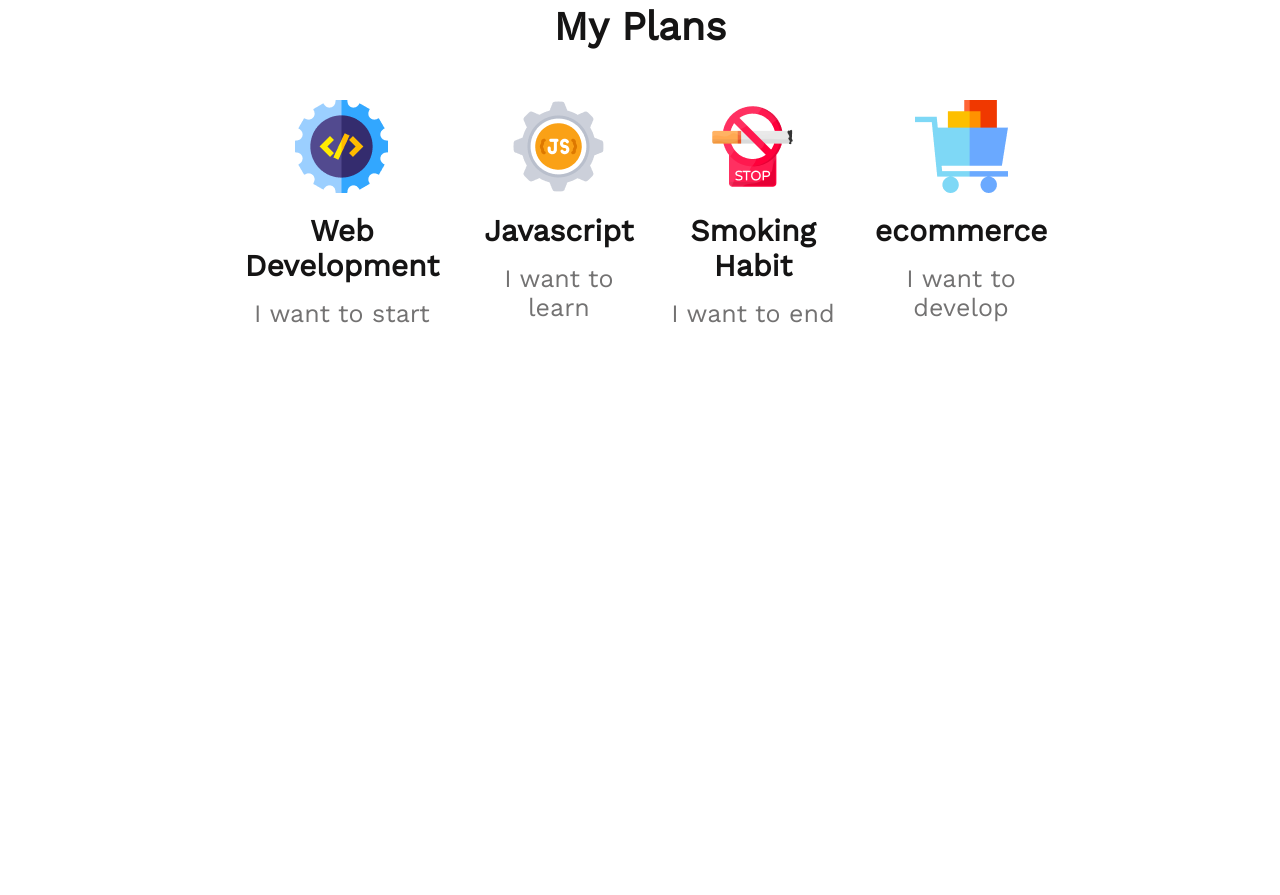
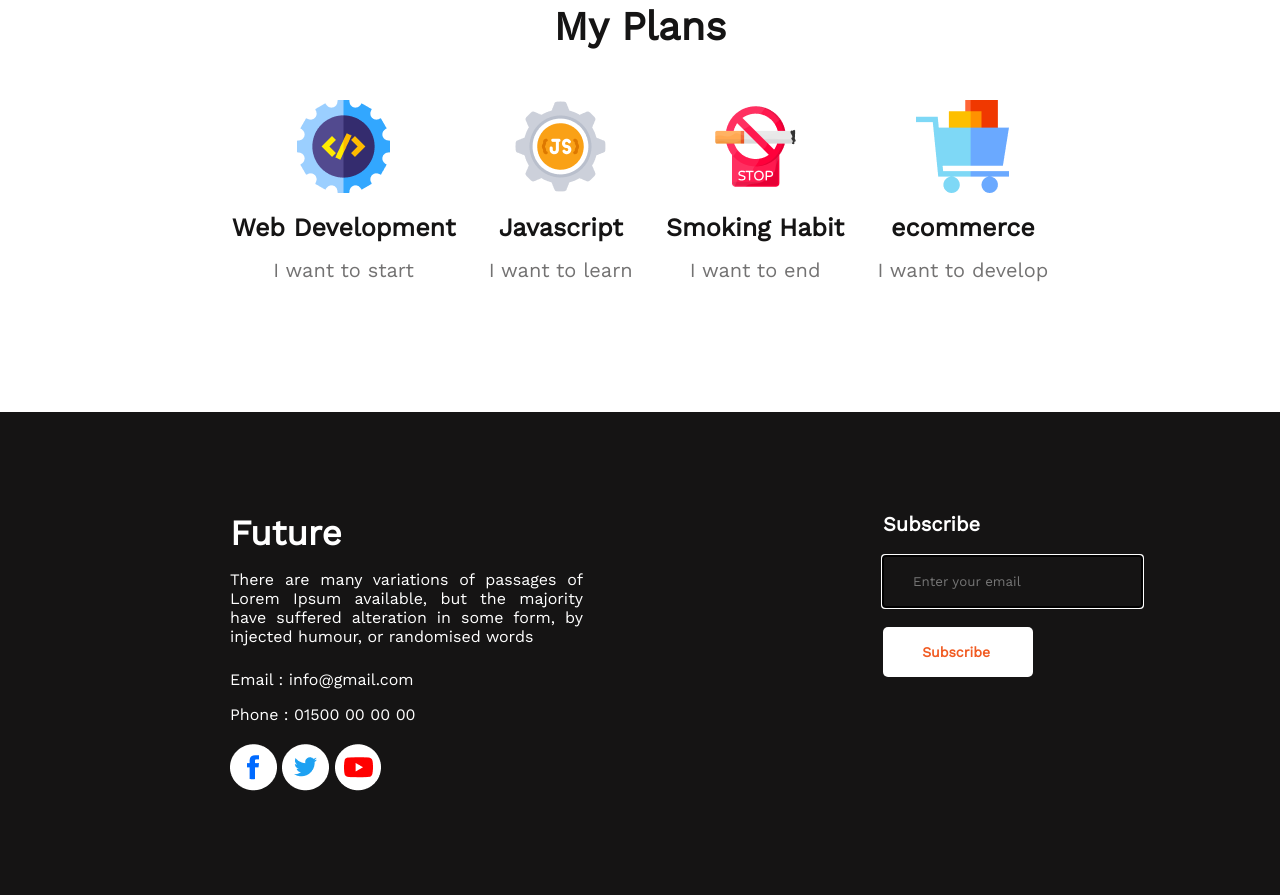
Before and after one commit to tanjinahakim/new_year_portfolio, a plain HTML site: page index.html in a window 1280 px wide. Shown: the part 1681-2576 px from the top of the page. Before the commit the page ends 2139 px from the top, so only its background shows below. Drawn offline with nearby package versions, Linux system fonts and the light colour scheme.

Commit message:
added footer section

```diff
--- a/index.html
+++ b/index.html
@@ -59,7 +59,42 @@
                 </div>
 
             </div>
+    </section>
+    <!-- Call now section -->
+    <!-- <section class="call-section">
+    <div class="call">
+        <h3 class="call-title">Always keep a positive mindset</h3>
+        <button class="btn-secondary">Call now</button>
+    </div>
+    </section> -->
+    <!-- Footer section -->
+    <footer class="footer-section">
+        <div class="footer-container">
+            <h3 class="footer-title1">Future</h3>
+            <p class="footer-description">There are many variations of passages of Lorem Ipsum available, but the majority have suffered alteration in some form, by injected humour, or randomised words</p>
+            <p class="footer-info">Email : info@gmail.com</p>
+            <p class="footer-info">Phone : 01500 00 00 00</p>
+            <div class="icons">
+                <a href="">
+                    <img  src="images/icons/fb.png" alt="">
+                </a>
+                <a href="">
+                    <img  src="images/icons/twitter.png" alt="">
+                </a>
+                <a href="">
+                    <img  src="images/icons/youtube.png" alt="">
+                </a>
+            </div>
+        </div>
+        </div>
+        <div class="footer-container">
+            <h3 class="footer-title2">Subscribe</h3>
+           <form action="">
+            <input type="email" name="" id="" placeholder="Enter your email">
+            <button type="submit" class="btn-subscribe">Subscribe</button>
+           </form>
+        </div>
 
-    </section>
+    </footer>
 </body>
 </html>
--- a/styles/styles.css
+++ b/styles/styles.css
@@ -84,13 +84,79 @@
 }
 .plan-title{
     font-weight: 700;
-    font-size: 30px;
+    font-size: 25px;
     color: #151414;
     margin-top: 16px;
     margin-bottom: 16px;
 }
 .plan-description{
     font-weight: 500;
-    font-size: 25px;
+    font-size: 20px;
     color: #737272;
 }
+/* footer section styles */
+.footer-container{
+    background-color: #151414;
+    color: white;
+    padding-bottom: 100px;
+}
+.footer-section{
+    display: flex;
+}
+.footer-section input[type="email"]{
+    margin-top: 20px;
+    margin-bottom: 10px;
+    border: 2px;
+    border-color: #FFFFFF;
+    width: 50%;
+    padding: 18px 30px;
+    background-color: transparent;
+    outline: auto;
+}
+.footer-description{
+    margin-left: 230px;
+    margin-right: 300px;
+    text-align: justify;
+    margin-top: 16px;
+    margin-bottom: 24px;
+
+}
+.footer-info{
+    margin-top: 16px;
+    margin-bottom: 16px;
+    margin-left: 230px;
+}
+.footer-title1{
+    font-weight: 700;
+    font-size: 35px;
+    margin-top: 100px;
+    margin-left: 230px;
+}
+.footer-title2{
+    font-weight: 600;
+    font-size: 20px;
+    margin-top: 100px;
+    margin-right: 300px;
+}
+.btn-subscribe{
+    width: 150px;
+    height: 50px;
+    font-weight: 600;
+    font-size: 14px;
+    text-align: center;
+    color: #F15B22;
+    background: #FFFFFF;
+    border: 1px;
+    border-radius: 5px;
+    border-color: transparent;
+    padding: 16px 20px 16px 16px;
+    margin-top: 10px;
+    margin-right: 50px;
+}
+.footer-section a{
+    text-decoration: none;
+}
+.icons{
+    margin-top: 20px;
+    padding-left: 230px;
+}
```
